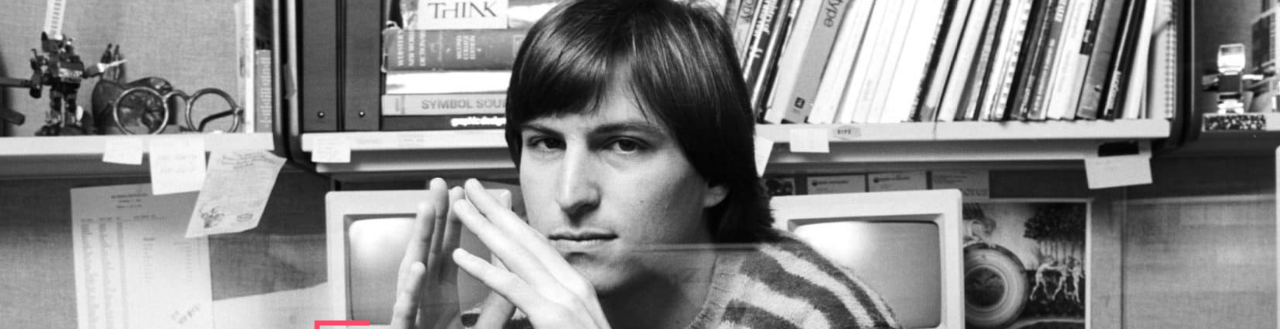
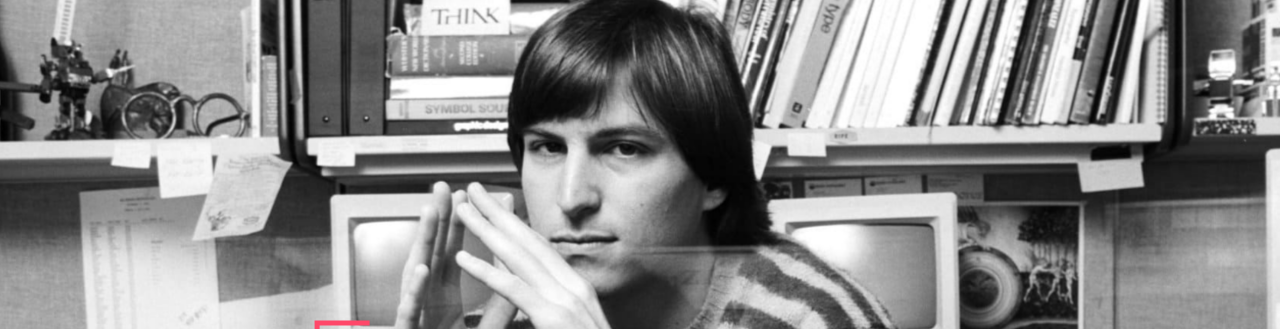
Before and after one commit to Dimayo/fcc_tribute_page, a plain HTML site: page index.html in a window 1280 px wide. Shown: the top 329 px of the page. Drawn offline with Linux system fonts and the light colour scheme; a web font is replaced by a local one.

Commit message:
Parallax changed

```diff
--- a/style.css
+++ b/style.css
@@ -38,7 +38,7 @@ header::before {
     display: block;
     background: url(images/1.jpg) top center;
     background-size: cover;
-    transform: translateZ(-1px) scale(2.1);
+    transform: translateZ(-2px) scale(3.1);
     min-height: 100%;
     z-index: -2;
 }
```
